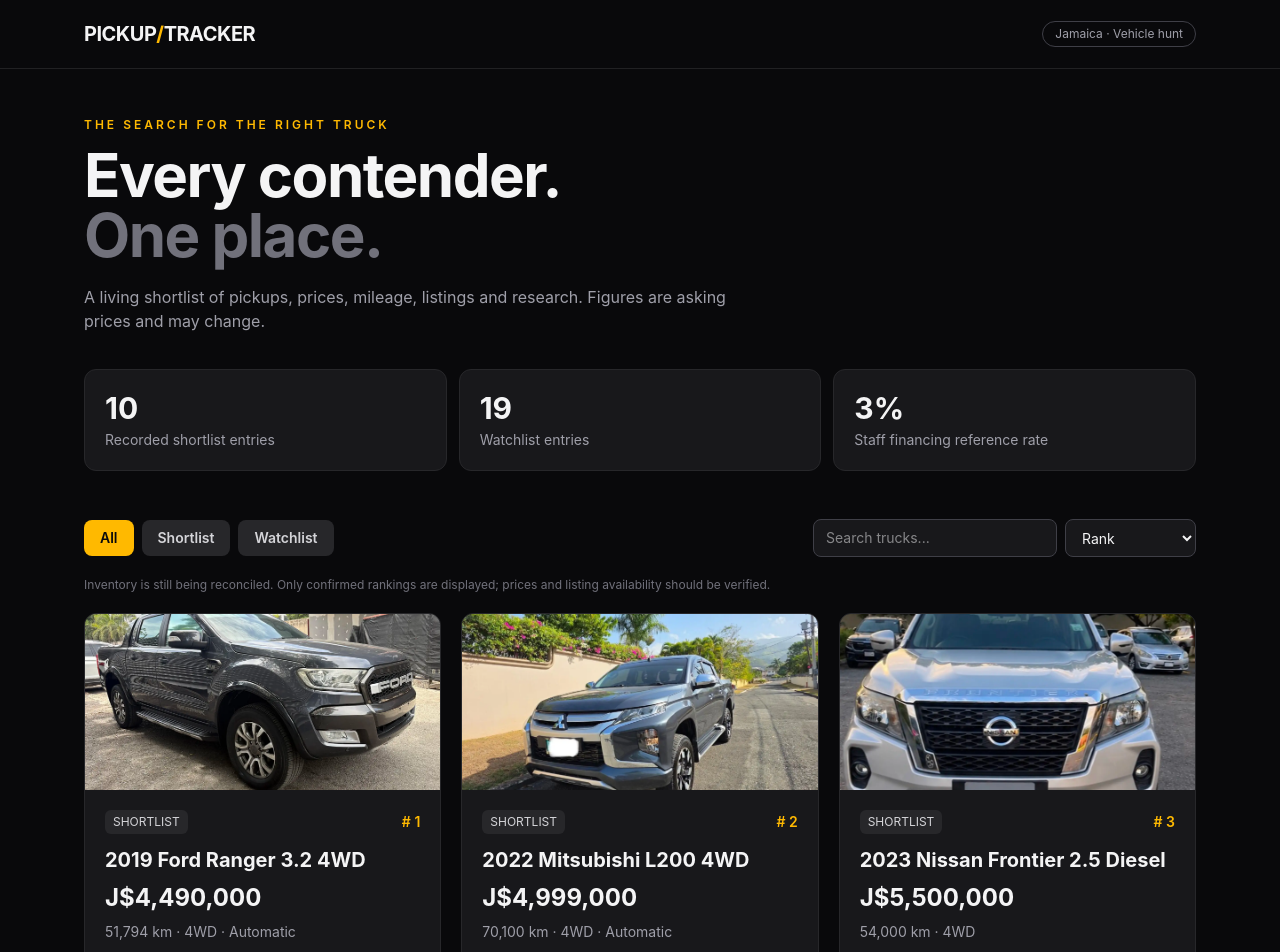
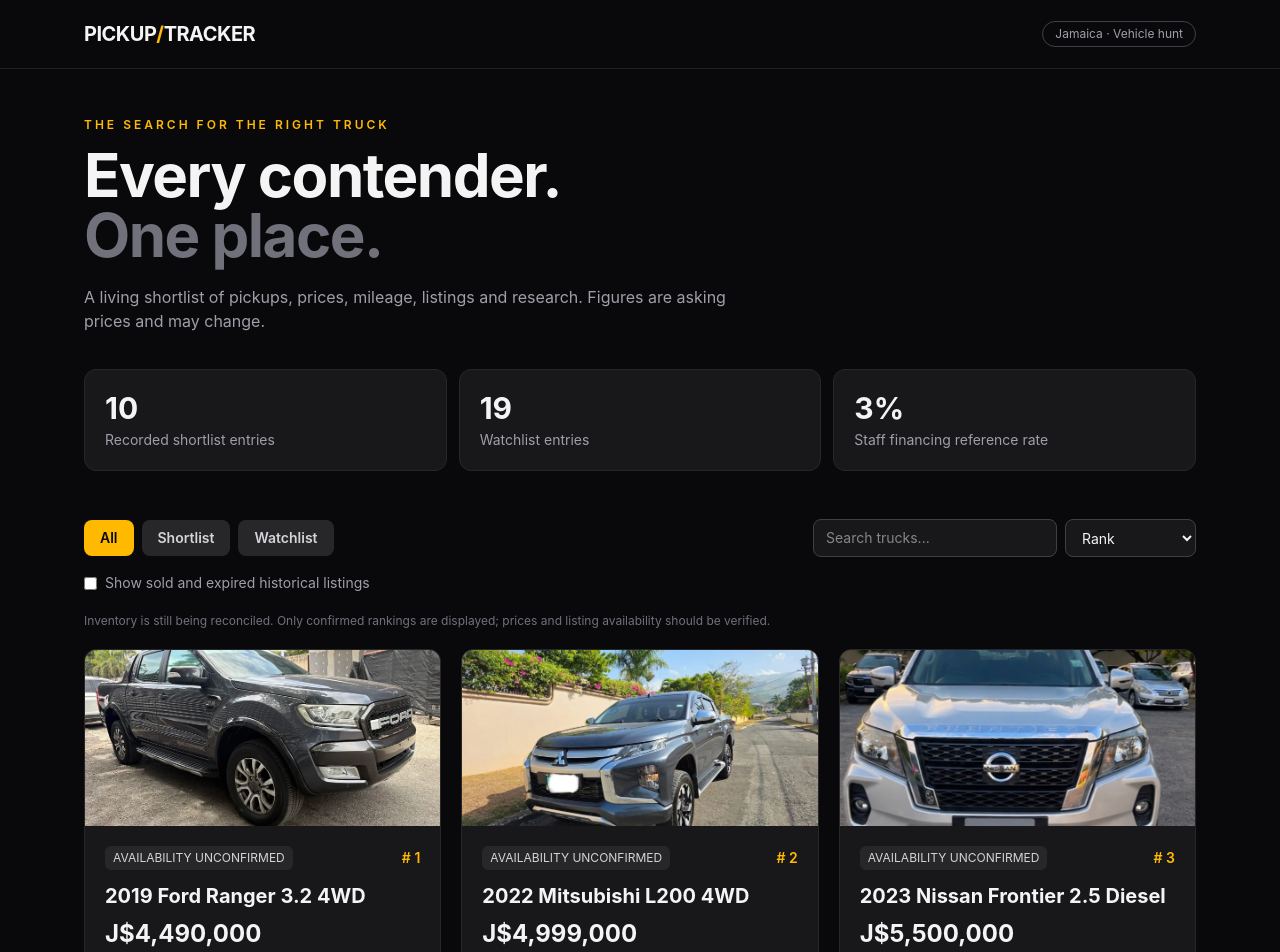
Before and after one commit to RowAtk/pickup-tracker, a SvelteKit app: page / in a window 1280 px wide. Shown: the top 952 px of the page. Built offline with nearby package versions, Linux system fonts and the light colour scheme.

Commit message:
Show availability separately and hide sold/expired entries by default

```diff
--- a/src/routes/+page.svelte
+++ b/src/routes/+page.svelte
@@ -4,8 +4,9 @@
   let view = $state<'all' | 'shortlist' | 'watchlist'>('all');
   let search = $state('');
   let sort = $state<'rank' | 'price' | 'year'>('rank');
+  let showUnavailable = $state(false);
   const money = (n: number) => n ? 'J$' + new Intl.NumberFormat('en-JM').format(n) : 'Price TBD';
-  let visible = $derived(vehicles.filter(v => (view === 'all' || v.status === view) && (v.title + ' ' + v.notes).toLowerCase().includes(search.toLowerCase())).sort((a,b) => sort === 'price' ? (a.priceJmd || Infinity) - (b.priceJmd || Infinity) : sort === 'year' ? b.year - a.year : (a.rank ?? 99) - (b.rank ?? 99)));
+  let visible = $derived(vehicles.filter(v => (showUnavailable || (v.availability !== 'sold' && v.availability !== 'expired')) && (view === 'all' || v.status === view) && (v.title + ' ' + v.notes).toLowerCase().includes(search.toLowerCase())).sort((a,b) => sort === 'price' ? (a.priceJmd || Infinity) - (b.priceJmd || Infinity) : sort === 'year' ? b.year - a.year : (a.rank ?? 99) - (b.rank ?? 99)));
 </script>
 <svelte:head><title>Pickup Tracker | Jamaica</title><meta name="description" content="Pickup truck shortlist, watchlist and purchase research." /></svelte:head>
 <div class="min-h-screen bg-zinc-950 text-zinc-100">
@@ -23,12 +24,13 @@
       <div class="flex gap-2">{#each ['all','shortlist','watchlist'] as tab}<button onclick={() => view = tab as typeof view} class={`rounded-lg px-4 py-2 text-sm font-semibold capitalize ${view === tab ? "bg-amber-400 text-zinc-950" : "bg-zinc-800 text-zinc-300"}`}>{tab}</button>{/each}</div>
       <div class="flex gap-2"><input aria-label="Search vehicles" placeholder="Search trucks..." bind:value={search} class="min-w-0 rounded-lg border border-zinc-700 bg-zinc-900 px-3 py-2 text-sm outline-none focus:border-amber-400" /><select aria-label="Sort vehicles" bind:value={sort} class="rounded-lg border border-zinc-700 bg-zinc-900 px-3 py-2 text-sm"><option value="rank">Rank</option><option value="price">Lowest price</option><option value="year">Newest</option></select></div>
     </div>
+    <label class="mt-4 flex items-center gap-2 text-sm text-zinc-400"><input type="checkbox" bind:checked={showUnavailable} /> Show sold and expired historical listings</label>
     <p class="mt-5 text-xs text-zinc-500">Inventory is still being reconciled. Only confirmed rankings are displayed; prices and listing availability should be verified.</p>
     <div class="mt-5 grid gap-5 md:grid-cols-2 lg:grid-cols-3">
       {#each visible as vehicle (vehicle.id)}
       <article class="overflow-hidden rounded-xl border border-zinc-800 bg-zinc-900">
         <a href={`/vehicles/${vehicle.id}`} class="flex h-44 items-center justify-center overflow-hidden bg-gradient-to-br from-zinc-800 to-zinc-950 text-zinc-600 hover:text-amber-400">{#if vehicleImages[vehicle.id]?.cover}<img src={vehicleImages[vehicle.id].cover} alt={`${vehicle.year} ${vehicle.title}`} loading="lazy" class="h-full w-full object-cover" />{:else}<span class="text-sm uppercase tracking-[.2em]">Photo pending · View details →</span>{/if}</a>
-        <div class="p-5"><div class="mb-3 flex items-center justify-between"><span class="rounded-md bg-zinc-800 px-2 py-1 text-xs uppercase text-zinc-300">{vehicle.status}</span>{#if vehicle.rank}<span class="text-sm font-semibold text-amber-400"># {vehicle.rank}</span>{/if}</div>
+        <div class="p-5"><div class="mb-3 flex items-center justify-between"><span class="rounded-md bg-zinc-800 px-2 py-1 text-xs uppercase text-zinc-300">{vehicle.availability === 'sold' ? 'Sold' : vehicle.availability === 'expired' ? 'Expired advert' : vehicle.availability === 'dealer-catalogue' ? 'Dealer catalogue' : 'Availability unconfirmed'}</span>{#if vehicle.rank}<span class="text-sm font-semibold text-amber-400"># {vehicle.rank}</span>{/if}</div>
         <h2 class="text-xl font-bold"><a class="hover:text-amber-400" href={`/vehicles/${vehicle.id}`}>{vehicle.year || 'Year TBD'} {vehicle.title}</a></h2><p class="mt-2 text-2xl font-bold">{money(vehicle.priceJmd)}</p>
         <p class="mt-2 text-sm text-zinc-400">{vehicle.mileageKm ? vehicle.mileageKm.toLocaleString() + ' km' : 'Mileage TBD'} {vehicle.drivetrain ? ' · ' + vehicle.drivetrain : ''} {vehicle.transmission ? ' · ' + vehicle.transmission : ''}</p>
         {#if vehicle.notes}<p class="mt-4 text-sm leading-relaxed text-zinc-400">{vehicle.notes}</p>{/if}
```
